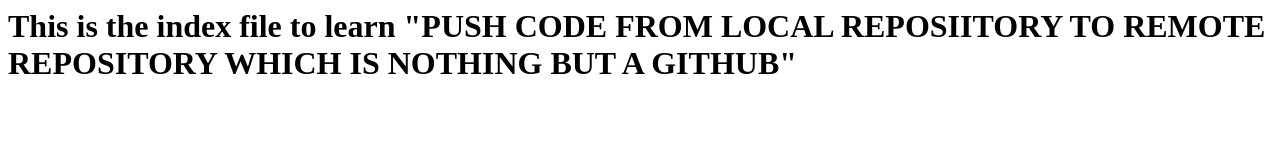
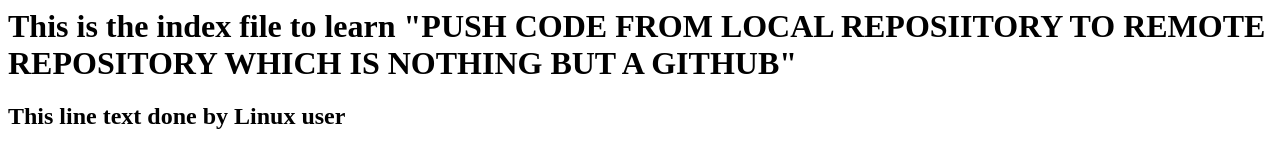
Before and after one commit to manikandan-1207/learnofgithub, a plain HTML site: page index.html in a window 1280 px wide. Drawn offline with Linux system fonts and the light colour scheme.

Commit message:
this commit are done by linux user to test the distributed control sysyem

```diff
--- a/index.html
+++ b/index.html
@@ -1 +1,4 @@
 <h1>This is the index file to learn "PUSH CODE FROM LOCAL REPOSIITORY TO REMOTE REPOSITORY WHICH IS NOTHING BUT A GITHUB"<h1>
+
+
+<h2>This line text done by Linux user<h2>
```
Also changed, not shown: reachout.html (+1 -0 lines).
